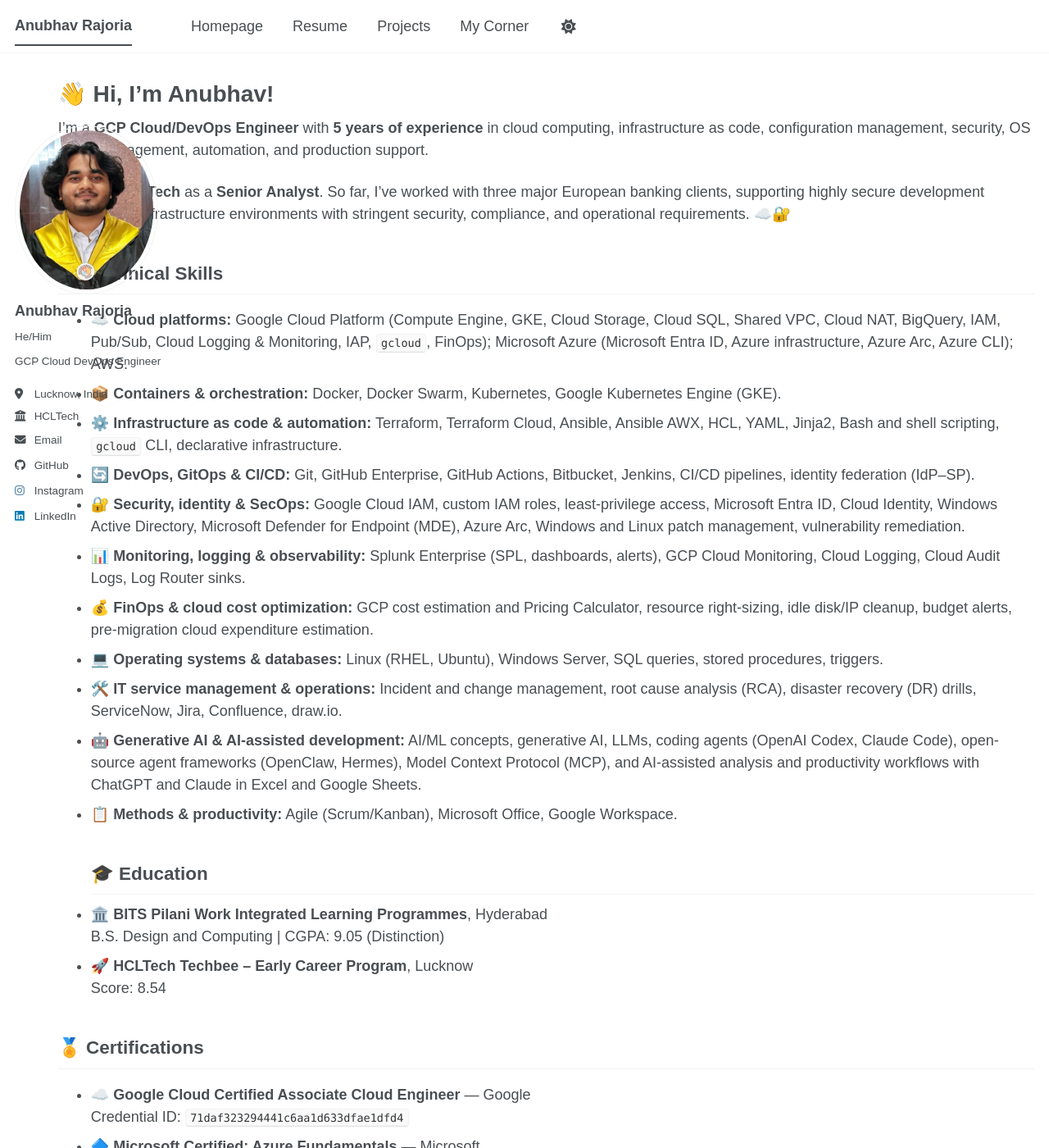
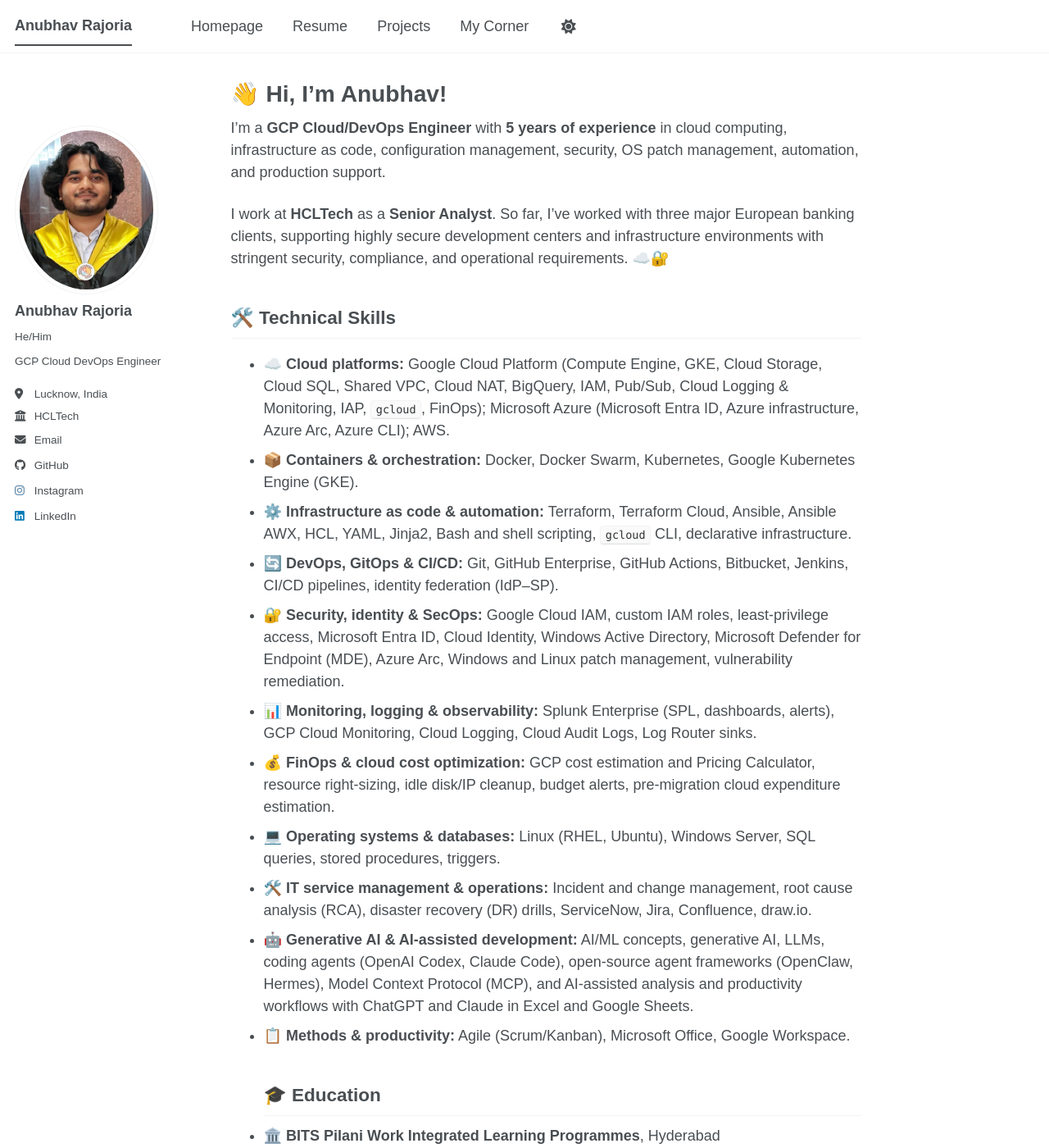
Before and after one commit to anubhavrajoria/anubhavrajoria.github.io, a Jekyll site: the page built from _pages/about.md, in a window 1280 px wide and 1400 px high. Shown: the whole window at 82% size. Built offline with Jekyll 4.4.1, drawn with Linux system fonts in a browser that asks for light colours; some web fonts are replaced; a script bundle is joined from its source files by our own code; a style sheet for code colours, icons or effects is not loaded.

Commit message:
Update _page.scss

```diff
--- a/_sass/layout/_page.scss
+++ b/_sass/layout/_page.scss
@@ -21,14 +21,6 @@
     @include span(10 of 12 last);
     @include prefix(0.5 of 12);
     @include suffix(2 of 12);
-  }
-
-  // On wide screens, use the unused space to the right of the content while
-  // keeping its left edge and the profile sidebar in place.
-  @include breakpoint($x-large) {
-    @include span(12 of 12 last);
-    @include prefix(0.5 of 12);
-    @include suffix(0 of 12);
   }
 
   .page__inner-wrap {
```
